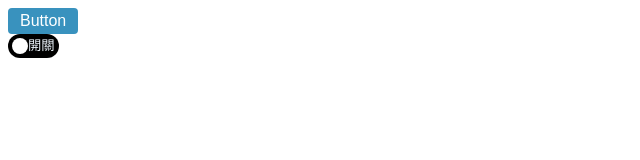
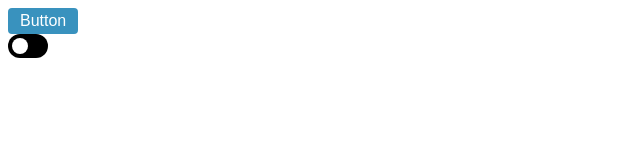
Before and after one commit to penspulse326/custom-react-ui, a React (Vite) app: page / in a window 1280 px wide. Shown: the top 160 px of the page, without its empty margins (0-640 px from the left). Built offline with nearby package versions, Linux system fonts and the light colour scheme.

Commit message:
feat: add base Thumb

```diff
--- a/src/components/Switch/index.tsx
+++ b/src/components/Switch/index.tsx
@@ -9,7 +9,7 @@ const Switch = () => {
   return (
     <StyledButton type="button" onClick={() => setChecked(!checked)}>
       <Thumb $isChecked={checked} />
-      <Label $isChecked={checked}>開關</Label>
+      <Label $isChecked={checked}></Label>
     </StyledButton>
   );
 };
--- a/src/components/Switch/styled.ts
+++ b/src/components/Switch/styled.ts
@@ -27,6 +27,12 @@ export const Thumb = styled.div<Props>`
   background-color: #fff;
 
   transition: 0.2s;
+
+  ${({ $isChecked }) =>
+    $isChecked &&
+    css`
+      transform: translateX(1.2em);
+    `}
 `;
 
 export const StyledButton = styled.button`
@@ -37,6 +43,7 @@ export const StyledButton = styled.button`
   align-items: center;
 
   padding: 4px;
+  width: 40px;
   border: none;
   border-radius: 9999px;
   outline: none;
```
